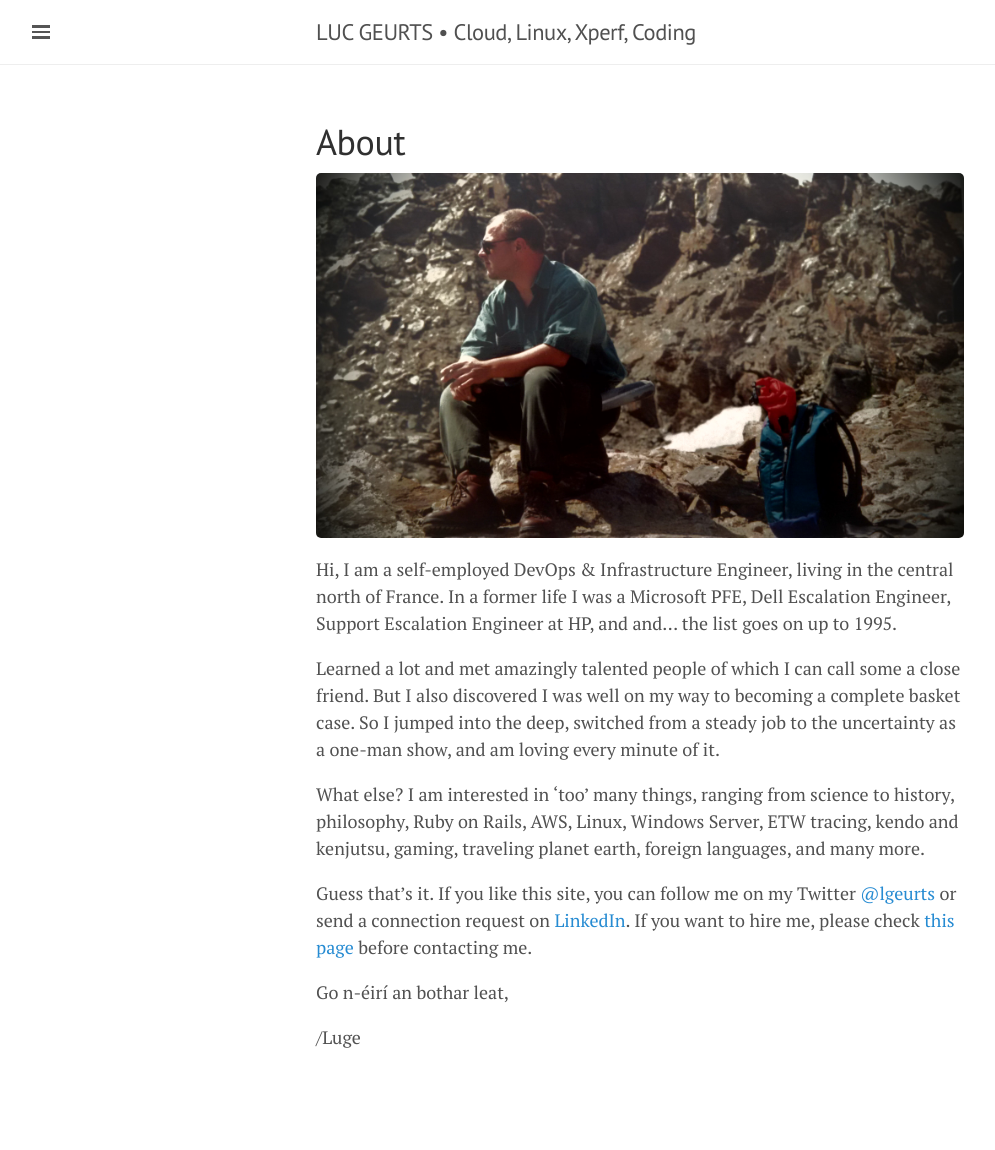
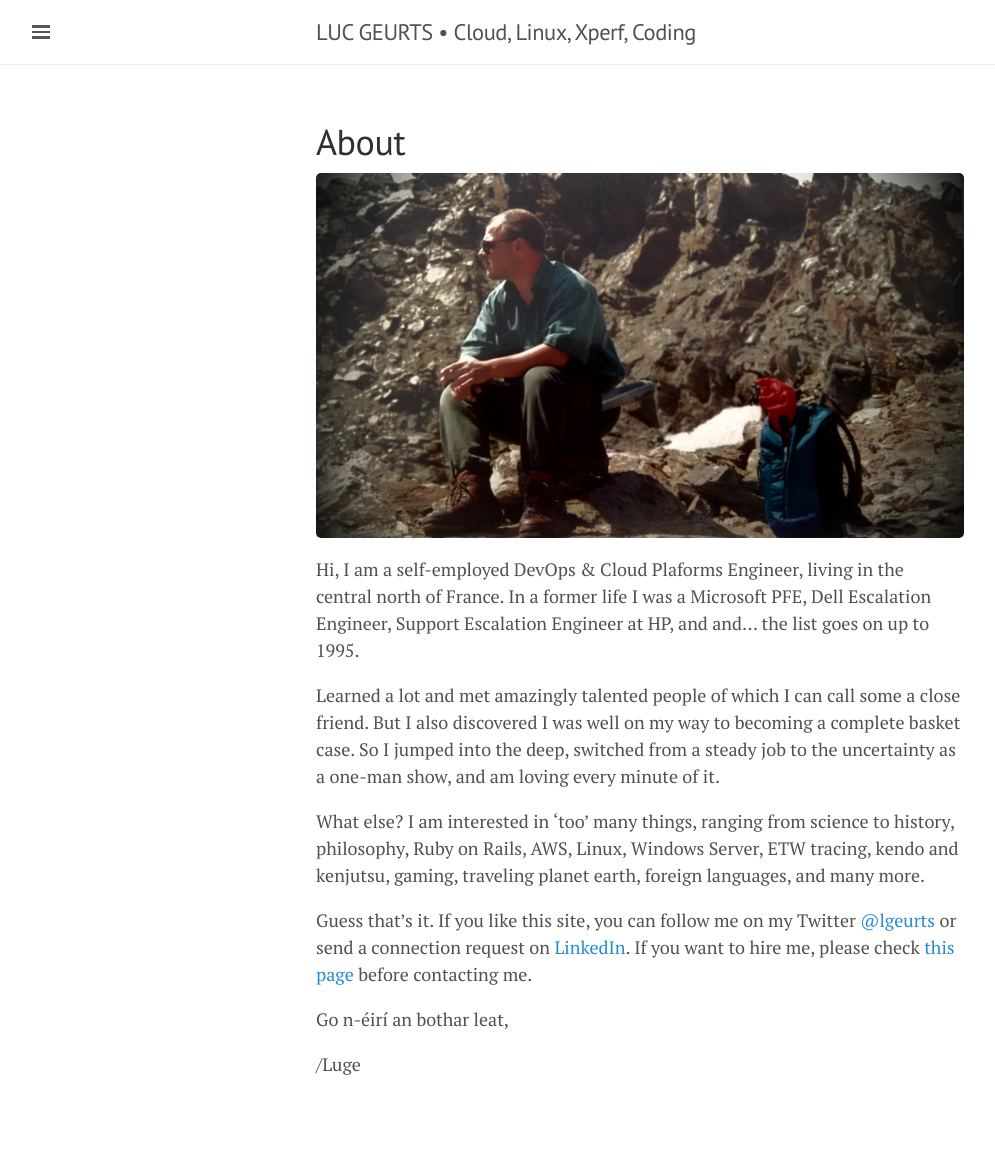
Before and after one commit to lgeurts/lgeurts.github.io, a Jekyll site: the page built from about.md, in a window 1280 px wide. Shown: the whole page, without its empty margins (0-995 px from the left). Built offline with Jekyll 4.4.1, drawn with Linux system fonts in a browser that asks for light colours; nearby versions of some CDN libraries; before the commit the page ends 1123 px from its top, so only the background shows below that.

Commit message:
Update about.md

```diff
--- a/about.md
+++ b/about.md
@@ -5,7 +5,7 @@ title: About
 
 ![KNAV Austria](/assets/C2ADV01.jpg)
 
-Hi, I am a self-employed DevOps & Infrastructure Engineer, living in the central north of France.
+Hi, I am a self-employed DevOps & Cloud Plaforms Engineer, living in the central north of France.
 In a former life I was a Microsoft PFE, Dell Escalation Engineer, Support Escalation Engineer at HP, and and... the list goes on up to 1995.
 
 Learned a lot and met amazingly talented people  of which I can call some a close friend. But I also discovered I was well on my way to becoming a complete basket case. So I jumped into the deep, switched from  a steady job to the uncertainty as a one-man show, and am loving every minute of it.
```
